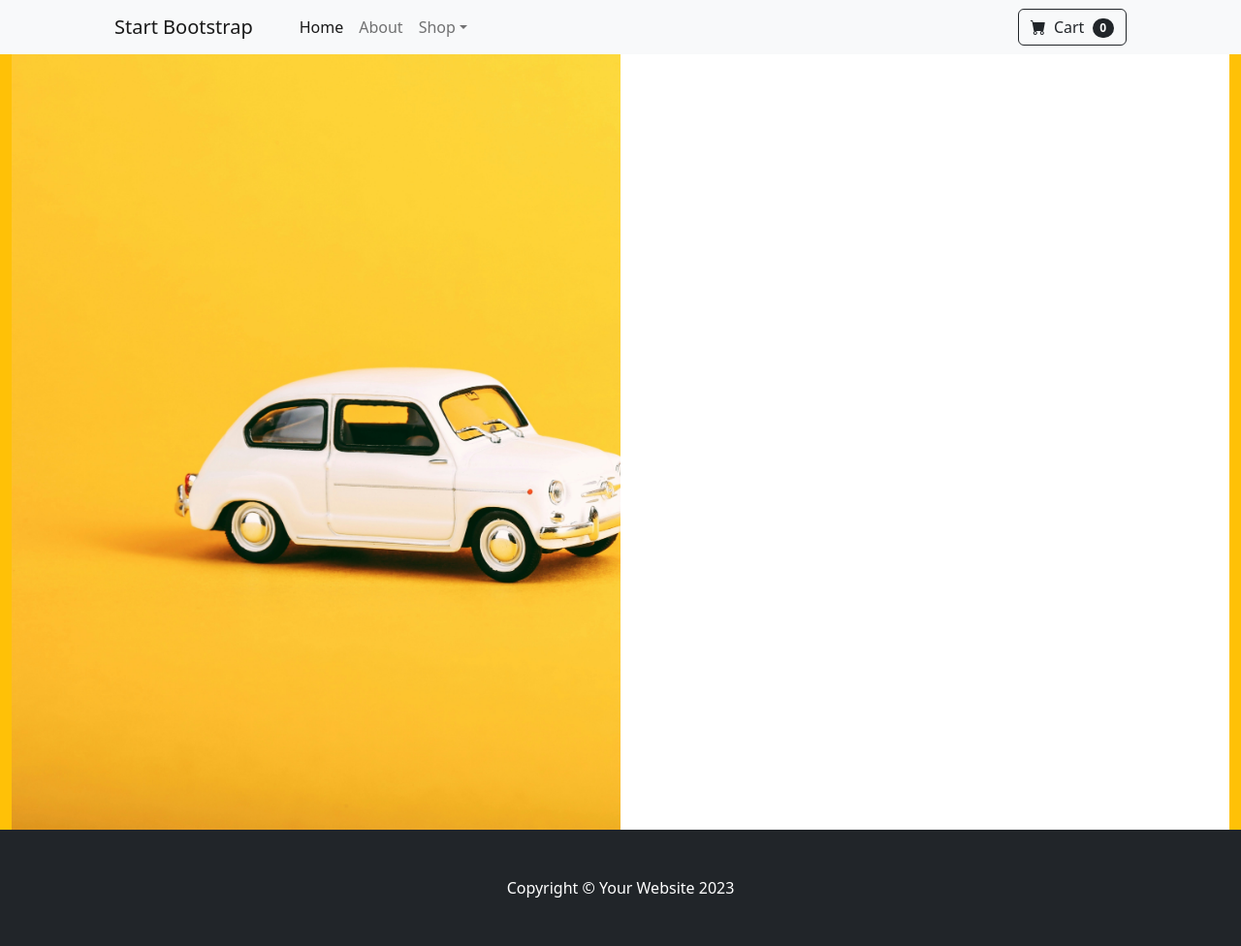
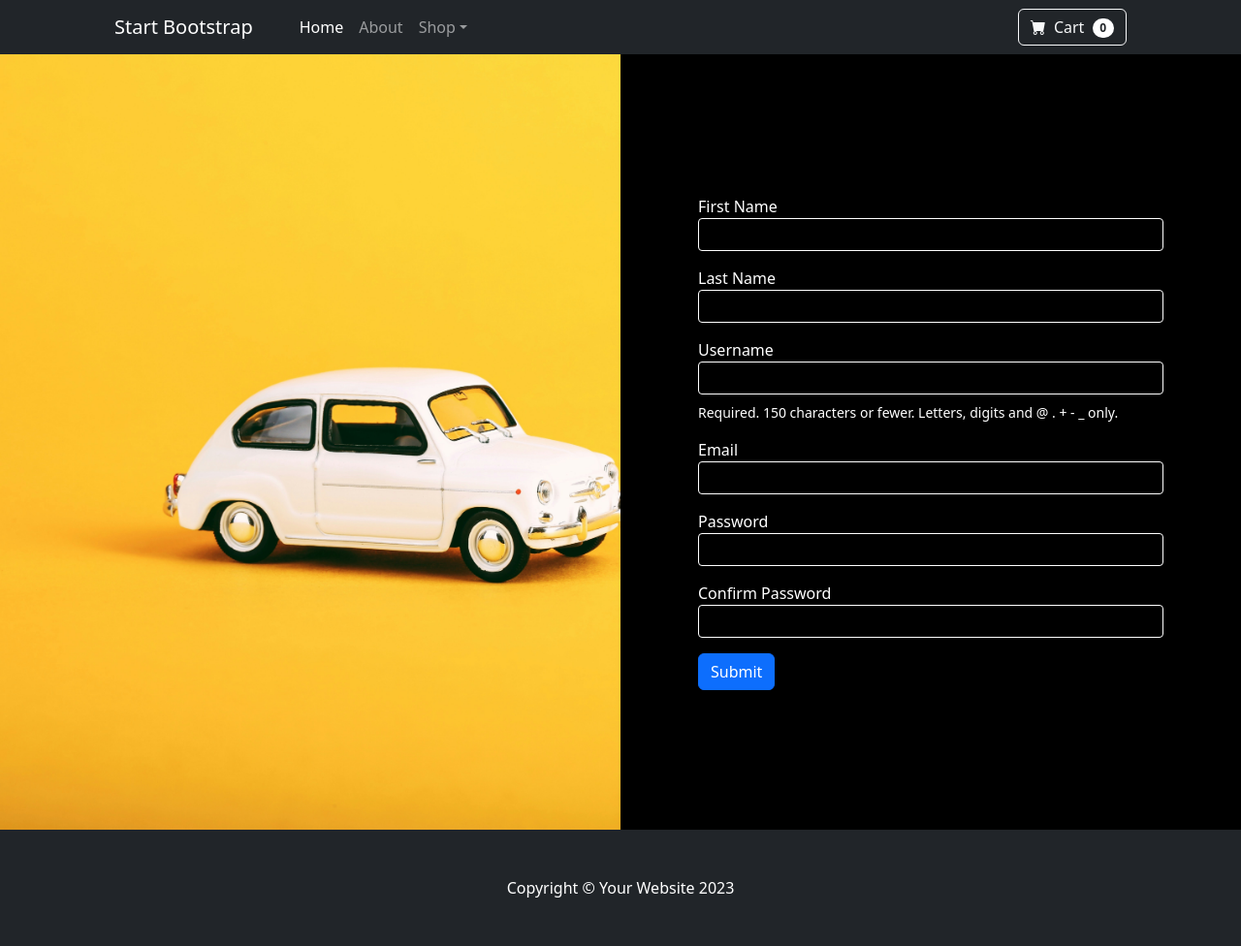
Before and after one commit to Malikooo7/ecommerce, a Django app: page /signup/ in a window 1280 px wide. Shown: the whole page at 97% size. Run offline with Django 5.2, Linux system fonts and the light colour scheme; data comes from the database, SQL or seed files in the repository; both versions use the stored data as it was after the commit; some libraries are stand-ins or nearby versions.

Commit message:
adding signupform with some custom validations

```diff
--- a/charmcity/templates/_navbar.html
+++ b/charmcity/templates/_navbar.html
@@ -1,4 +1,4 @@
-<nav class="navbar navbar-expand-lg navbar-light bg-light">
+<nav class="navbar navbar-expand-lg navbar-dark bg-dark">
     <div class="container px-4 px-lg-5">
         <a class="navbar-brand" href="#!">Start Bootstrap</a>
         <button class="navbar-toggler" type="button" data-bs-toggle="collapse" data-bs-target="#navbarSupportedContent" aria-controls="navbarSupportedContent" aria-expanded="false" aria-label="Toggle navigation"><span class="navbar-toggler-icon"></span></button>
@@ -17,10 +17,10 @@
                 </li>
             </ul>
             <form class="d-flex">
-                <button class="btn btn-outline-dark" type="submit">
+                <button class="btn btn-outline-light" type="submit">
                     <i class="bi-cart-fill me-1"></i>
                     Cart
-                    <span class="badge bg-dark text-white ms-1 rounded-pill">0</span>
+                    <span class="badge text-dark bg-white ms-1 rounded-pill">0</span>
                 </button>
             </form>
         </div>
--- a/charmcity/templates/signup.html
+++ b/charmcity/templates/signup.html
@@ -6,17 +6,106 @@
         background-image: url('{% static "img/car.jpg" %}');
         background-size: cover;
     }
+    input{
+        width: 100%;
+        background-color: #000;
+        border: 1px solid #fff;
+        padding: 0.25rem;
+        border-radius: 4px;
+        color: white;
+    }
+    input:focus{
+        background-color: rgba(255, 255, 255, 0.141);
+        color: yellow;
+    }
 </style>
 {% endblock %}
 {% block 'title' %}{% endblock %}
 {% block 'body' %}
-<div class="container-fluid bg-warning d-flex align-items-center flex-column flex-lg-row" style="height: 100vh;">
+<div class="container-fluid p-0 d-flex align-items-center flex-column flex-lg-row" style="height: 100vh;">
     <div class="w-100 w-lg-50 h-100 bg-danger image d-lg-block d-none"></div>
-    <div class="w-lg-50 h-100 bg-white w-100">
-        <form action="" class="h-100 d-flex align-items-center justify-content-center flex-column">
-            <div class="container ">
+    <div class="w-lg-50 h-100 bg-black w-100">
+        <form action="{% url 'index' %}" class="h-100 d-flex align-items-center justify-content-center flex-column gap-3" id="form">
+            <div class="w-75">
+                <label for="fn" class="text-white d-block">First Name</label>
+                <input type="text" id="fn">
+            </div>
+            <div class="w-75">
+                <label for="ln" class="text-white d-block">Last Name</label>
+                <input type="text" id="ln">
+            </div>
+            <div class="w-75">
+                <label for="un" class="text-white d-block">Username</label>
+                <input type="text" id="un">
+                <div style="display: none;" class="text-danger mt-2 small" id="userExistError">this username already exists!</div>
+                <div style="color: white;" class="mt-2 small d-nones" id="usernameError">Required. 150 characters or fewer. Letters, digits and @ . + - _ only.</div>
+            </div>
+            <div class="w-75">
+                <label for="e" class="text-white d-block">Email</label>
+                <input type="text" id="e">
+            </div>
+            <div class="w-75">
+                <label for="p" class="text-white d-block">Password</label>
+                <input type="text" id="p">
+            </div>
+            <div class="w-75">
+                <label for="cp" class="text-white d-block">Confirm Password</label>
+                <input type="text" id="cp">
+            </div>
+            <div class="w-75">
+                <button class="btn btn-primary">Submit</button>
             </div>
         </form>
     </div>
 </div>
+
+
+<script>
+    var users = JSON.parse('{{ users | escapejs }}');
+    console.log(users);
+    let username_field = document.getElementById('un')
+    let user_exist_error = document.getElementById('userExistError')
+    let username_error = document.getElementById('usernameError')
+    let characters = "!\"#$%&'()*,/:;<=>?[\]^`{|}~♂♀ "
+
+    var error = false
+    username_field.addEventListener('input', function(){
+        value = this.value
+        for (i of users){
+            if (i == value){
+                console.log(i);
+                console.log(value);
+                console.log('username already exist!');
+                user_exist_error.style.display = 'block';
+                error = true;
+                break;
+            }else{
+                user_exist_error.style.display = 'none';
+                error = false;
+            }
+        }
+        if (this.value.length === 0){
+            username_error.style.color = 'white'
+        }
+        for (x of this.value){
+                if (characters.includes(x)){
+                    username_error.style.color = 'red'
+                    error = true
+                    break;
+                }else{
+                    username_error.style.color = 'white'
+                    error = false;
+                }
+            }
+    })
+
+    form = document.getElementById('form')
+    form.addEventListener('submit',function (e) {
+        if (error==true){
+            e.preventDefault()
+        }
+    })
+
+
+</script>
 {% endblock %}
--- a/charmcity/views.py
+++ b/charmcity/views.py
@@ -1,5 +1,8 @@
 from django.shortcuts import render,redirect
 from django.http import HttpResponse
+from django.contrib.auth.models import User
+import json
+
 
 
 
@@ -11,4 +14,8 @@ def index(request):
     return render(request , 'index.html')
 
 def signup(request):
-    return render(request, 'signup.html')
+    users = User.objects.all()
+    a = ' '.join(i.username for i in users)
+    all_users = a.split()
+    json_data = json.dumps(all_users)
+    return render(request, 'signup.html', {'users': json_data})
```
Also changed, not shown: db.sqlite3.
